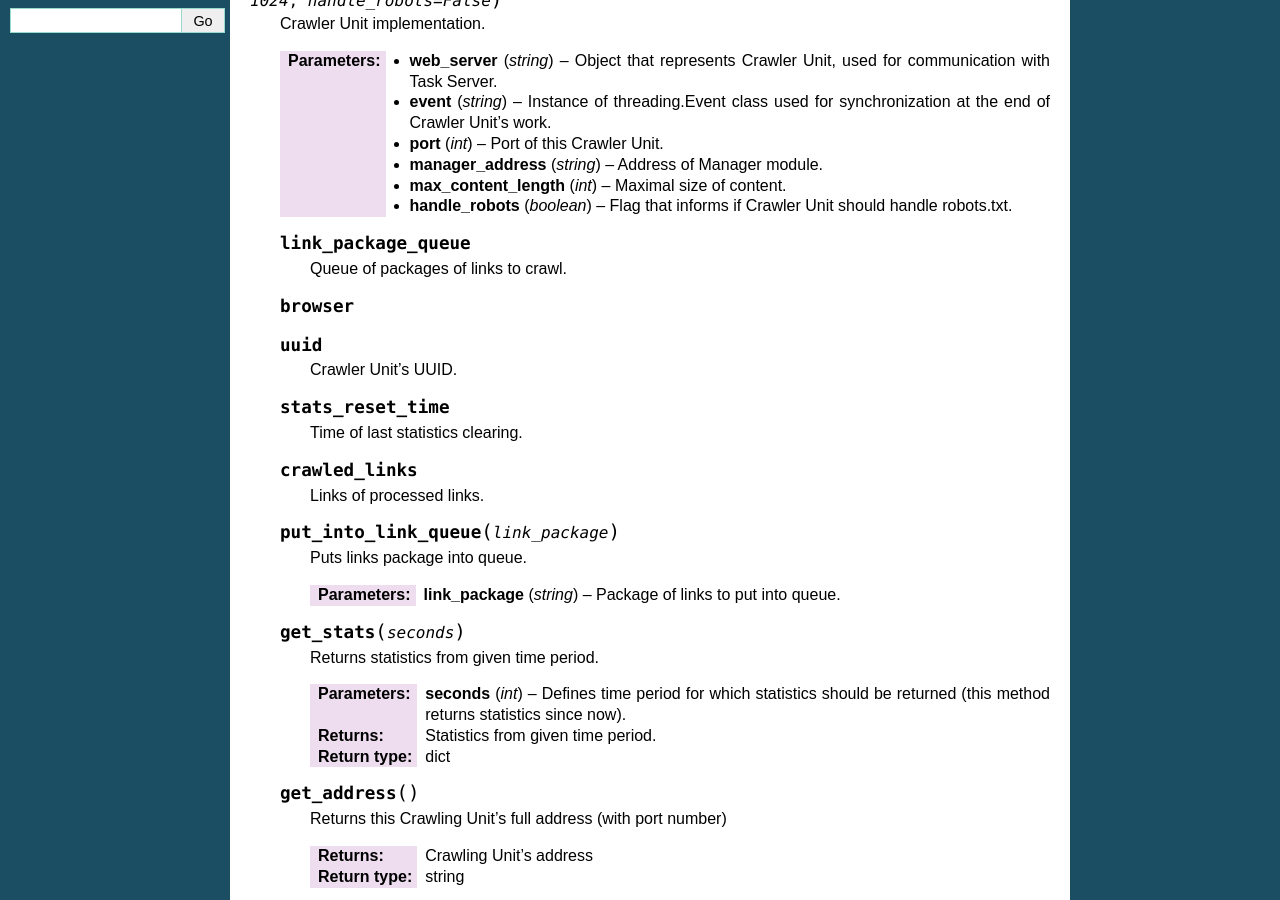
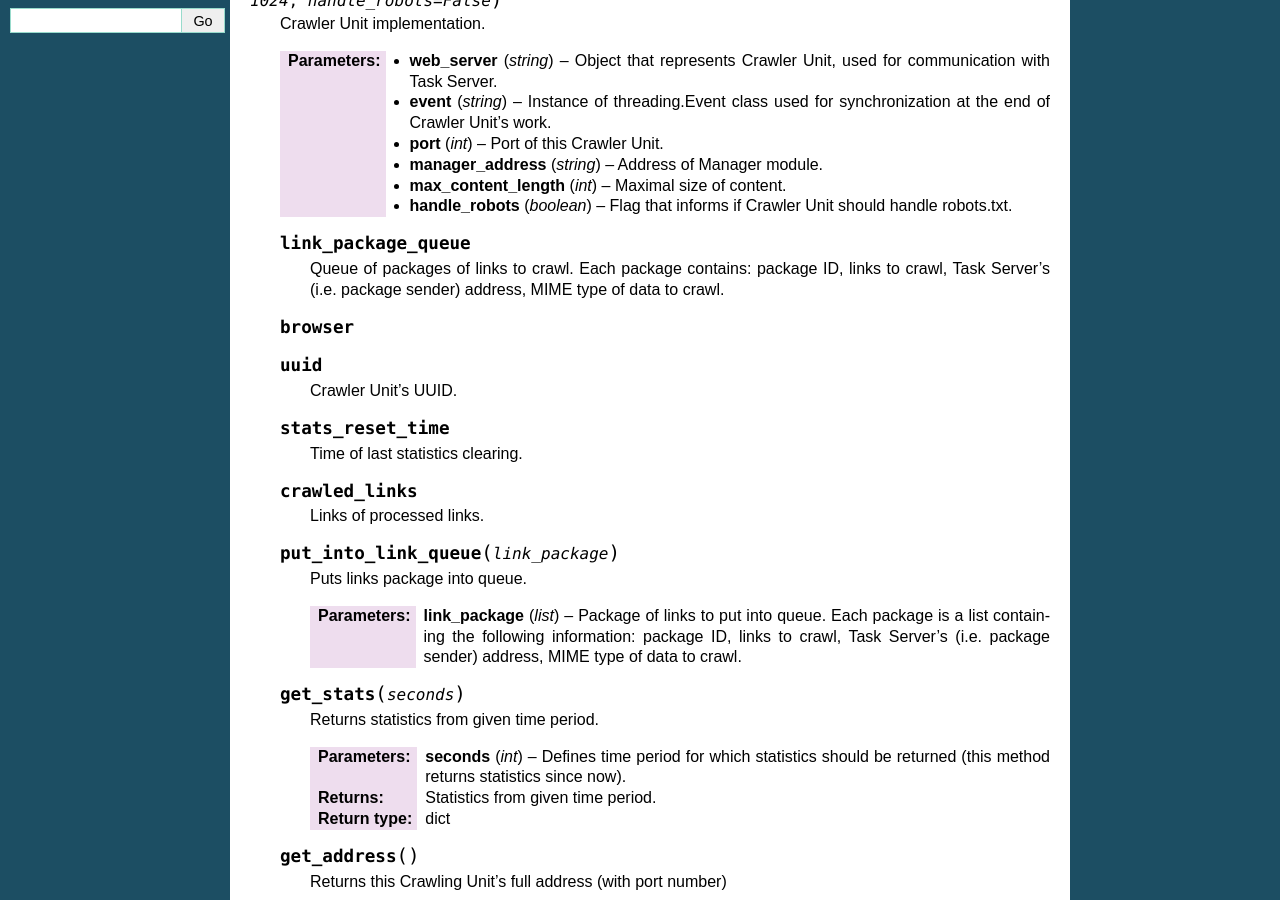
Before and after one commit to agh-glk/fcs, a Sphinx documentation site: the page built from docs/source/crawler/crawler.rst, in a window 1280 px wide and 900 px high, scrolled down 474 px. Built offline with Sphinx 7.4.7, drawn with Linux system fonts in a browser that asks for light colours; formulas are drawn with MathJax 3.

Commit message:
[NT] Edit

```diff
--- a/docs/source/crawler/crawler.rst
+++ b/docs/source/crawler/crawler.rst
@@ -37,7 +37,7 @@ This module contains Crawler Unit implementation.
 
    .. py:attribute:: link_package_queue
 
-      Queue of packages of links to crawl.
+      Queue of packages of links to crawl. Each package contains: package ID, links to crawl, Task Server's (i.e. package sender) address, MIME type of data to crawl.
 
    .. py:attribute:: browser
 
@@ -57,7 +57,7 @@ This module contains Crawler Unit implementation.
 
       Puts links package into queue.
 
-      :param string link_package: Package of links to put into queue.
+      :param list link_package: Package of links to put into queue. Each package is a list containing the following information: package ID, links to crawl, Task Server's (i.e. package sender) address, MIME type of data to crawl.
 
    .. py:method:: get_stats(seconds)
 
```
